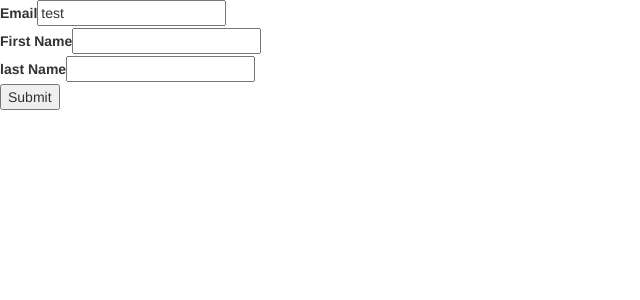
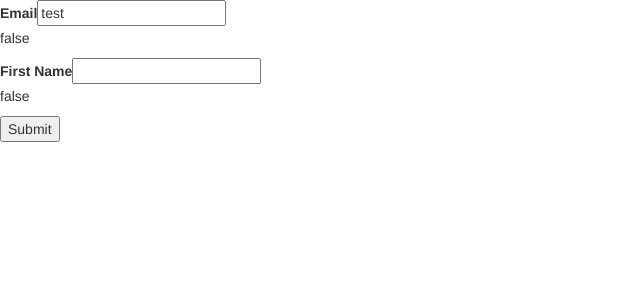
Before and after one commit to vinogvla/bnv-superawesome, a React (Create React App) app: page / in a window 1280 px wide. Shown: the top 300 px of the page, without its empty margins (0-640 px from the left). Built offline with nearby package versions, Linux system fonts and the light colour scheme.

Commit message:
validation

```diff
--- a/src/App.js
+++ b/src/App.js
@@ -1,15 +1,7 @@
 import React from 'react'
 import { connect } from 'react-redux'
 import Form from './components/Form'
-import Element from './components/Element'
 import { changeValue } from './actions'
-
-const ELEMENTS = [
-  { name:"email", type:"email", label:"Email", regex:"" },
-  { name:"fname", type:"text", label:"First Name", regex:"" },
-]
-
-
 
 class App extends React.Component {
   render() {
--- a/src/components/Element.js
+++ b/src/components/Element.js
@@ -1,11 +1,14 @@
 import React from 'react'
-import { changeValue } from '../actions'
 
-const Element = ({ name, type, label, value, handleChange }) => {
+const Element = ({ name, type, label, value, regex, handleChange }) => {
+  function isValid() {
+    return regex.test(value)
+  }
   return (
     <div>
       <label htmlFor={name}>{label}</label>
       <input id={name} type={type} value={value} onChange={handleChange} />
+      <p>{ isValid() ? "true" : "false" }</p>
     </div>
   )
 }
--- a/src/reducer.js
+++ b/src/reducer.js
@@ -2,15 +2,44 @@ const initialState = {
   form: {
     id: 'user',
     elements: [
-      { name:"email", value:"test", type:"email", label:"Email", regex:"" },
-      { name:"fname", type:"text", label:"First Name", regex:"" },
-      { name:"lname", type:"text", label:"last Name", regex:"" },
+      {
+        name:"email",
+        value:"test",
+        type:"email",
+        label:"Email",
+        regex: /^[a-zA-Z0-9._-]+@[a-zA-Z0-9.-]+\.[a-zA-Z]{2,4}$/
+      },
+      {
+        name:"fname",
+        type:"text",
+        label:"First Name",
+        regex: new RegExp('a')
+      },
     ]
   }
 }
 
 function reducer(state = initialState, action) {
   switch(action.type) {
+    case "CHANGE_VALUE":
+      return {
+        ...state,
+        form: {
+          ...state.form,
+          elements: state.form.elements.map(
+            element => {
+              if (element.name === action.payload.id) {
+                return {
+                  ...element,
+                  value: action.payload.value
+                }
+              } else {
+                return element
+              }
+            }
+          )
+        }
+      }
     default:
       return state
   }
--- a/src/store.js
+++ b/src/store.js
@@ -1,4 +1,4 @@
-import { createStore, applyMiddleware, compose } from 'redux'
+import { createStore, compose } from 'redux'
 import reducer from './reducer'
 
 const composeEnhancers =
```
